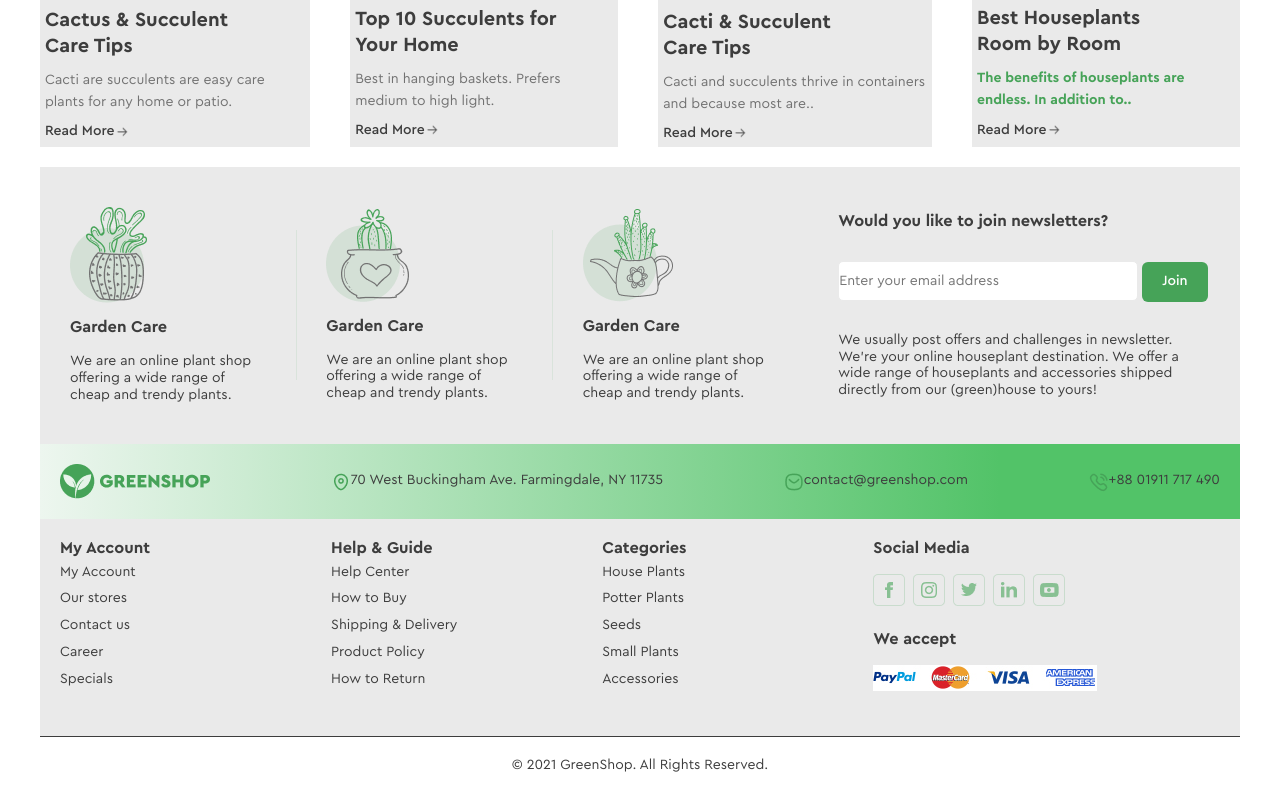
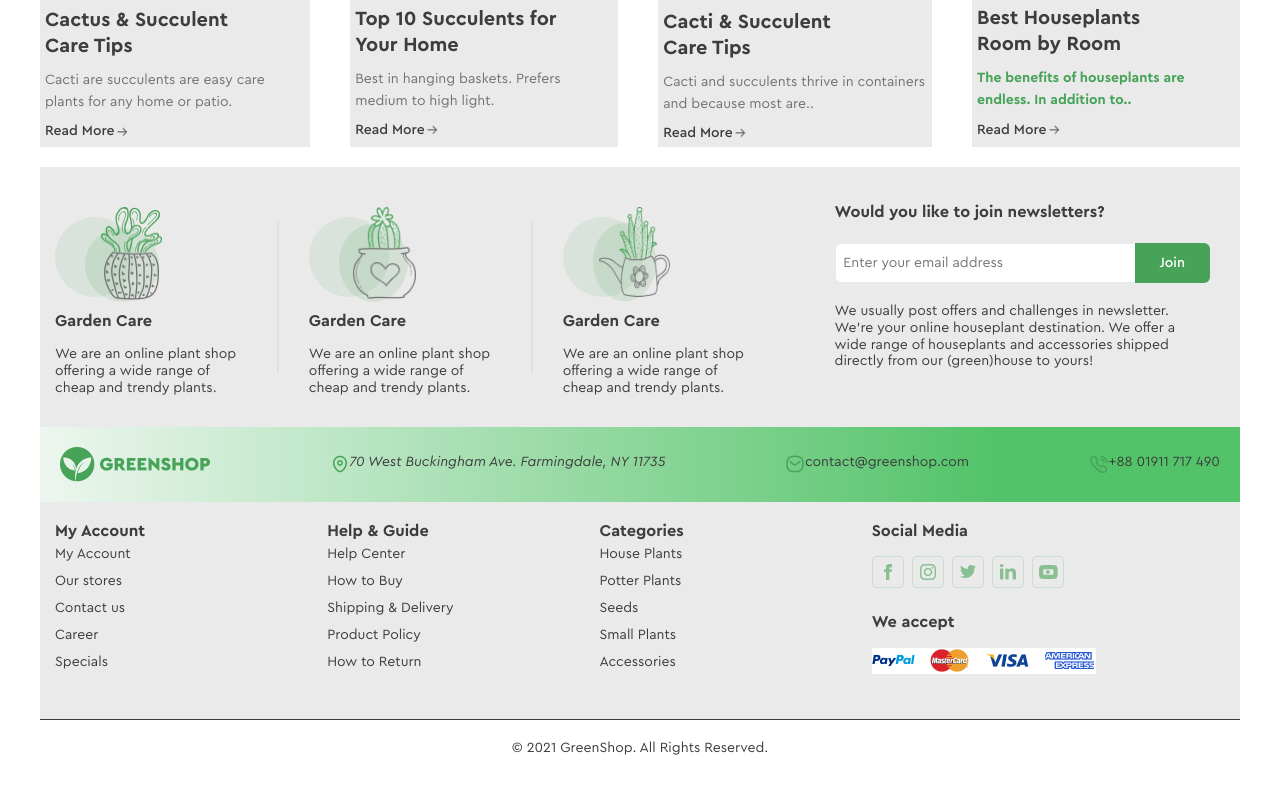
Before and after one commit to Dmytro-HillelLMS/GH-new, a plain HTML site: page index.html in a window 1280 px wide. Shown: the part 2328-3122 px from the top of the page. Drawn offline with Linux system fonts and the light colour scheme.

Commit message:
edit code index and style

```diff
--- a/css/style.css
+++ b/css/style.css
@@ -942,25 +942,53 @@ h1 {
 .container-footer{
     max-width: 1200px;
         margin: 20px auto;
-        padding: 0;
-        display: flex;
-        flex-direction: column;
+
 }
 .up-footer{
 
     display: flex;
     justify-content: space-between;
     background-color: #EAEAEA;
-    padding: 0;
-    margin: 0;
+
+
     align-items: center;
     color: #3D3D3D;
 }
-.info{
-    display: block;
+.info {
+    flex: 1;
     margin: 30px;
+    padding-top: 100px;
+    color: #3D3D3D;
+    text-align: left;
+    background-repeat: no-repeat;
+    background-position: 30px 10px, 0px 20px;
+    background-size: 77px 95px, 80px 80px;
+}
 
 
+.info-1 {
+
+    background-image:
+        url('../image/Picture1.png'),
+        radial-gradient(circle at center, rgba(70, 163, 88, 0.1) 0%, rgba(70, 163, 88, 0.1) 70%, transparent 71%);
+}
+
+.info-2 {
+    background-image:
+        url('../image/Picture2.png'),
+        radial-gradient(circle at center, rgba(70, 163, 88, 0.1) 0%, rgba(70, 163, 88, 0.1) 70%, transparent 71%);
+}
+
+.info-3 {
+    background-image:
+        url('../image/Picture3.png'),
+        radial-gradient(circle at center, rgba(70, 163, 88, 0.1) 0%, rgba(70, 163, 88, 0.1) 70%, transparent 71%);
+}
+
+
+
+.info:first-child {
+    margin-left: 15px;
 }
 .vertical-line{
     width: 2px;
@@ -975,25 +1003,48 @@ h1 {
     padding: 15px 0;
 }
 .join{
-    display: block;
-    margin: 30px;
+    flex: 1.5;
+   margin: 30px;
+    padding-left: 20px;
     color: #3D3D3D;
 
-    text-align: left;
-    width: 80%;
+
+
 }
 .join h3{
-    padding: 15px 0;
+    margin-bottom: 20px;
 }
 .join > p{
-    padding: 15px 0;
+    display: flex;
+    align-items: center;
+    margin-bottom: 20px;
+}
+
+.join .btn{
+
+    border-radius: 0 6px 6px 0;
+    display: flex;
+    align-items: center;
+    justify-content: center;
+    height: 40px;
+    padding: 0 25px;
+    margin: 0;
+
+}
+
+.join input {
+
+
+    border-radius: 6px 0 0 6px;
+
+    border-right: none;
+
 }
 .main-footer{
     display: flex;
         justify-content: space-between;
 
-        padding: 0;
-        margin: 0;
+
         align-items: center;
         color: #3D3D3D;
         background: linear-gradient(to right, #EDF6EF, #52C368 80% );
@@ -1018,8 +1069,7 @@ h1 {
     display: flex;
 
         background-color: #EAEAEA;
-        padding: 0;
-        margin: 0;
+
         align-items: center;
 
         border-bottom: 0.3px solid #3D3D3D;
@@ -1037,6 +1087,9 @@ h1 {
     margin: 20px;
 
 }
+.guid:first-child {
+    margin-left: 15px;
+}
 .guid ul {
     list-style: none;
     padding: 0;
@@ -1044,6 +1097,12 @@ h1 {
 }
 .guid li{
     padding: 5px 0;
+
+
+}
+.guid a{
+    text-decoration: none;
+    color: #3D3D3D;
 }
 .guid li:hover{
     color: #3d8f47;
--- a/index.html
+++ b/index.html
@@ -518,8 +518,8 @@
     <footer>
         <div class="container-footer">
             <div class="up-footer">
-                <div class="info">
-                    <img src="image/Picture1.png" alt="">
+                <div class="info info-1">
+
                     <h3>
                         Garden Care
                     </h3>
@@ -532,8 +532,8 @@
                 <div class="vertical-line">
 
                 </div>
-                <div class="info">
-                    <img src="image/Picture2.png" alt="">
+                <div class="info info-2">
+
                     <h3>
                         Garden Care
                     </h3>
@@ -546,8 +546,8 @@
                 <div class="vertical-line">
 
                 </div>
-                <div class="info">
-                    <img src="image/Picture3.png" alt="">
+                <div class="info info-3">
+
                     <h3>
                         Garden Care
                     </h3>
@@ -566,7 +566,7 @@
                             Email
 
                         </label>
-                        <input id="el" placeholder="Enter your email address" type="email">
+                        <input id="el" placeholder="  Enter your email address" type="email">
                         <a href="" class="btn">Join</a>
                     </p>
                     <p>
@@ -585,24 +585,24 @@
 
                 <div class="inform">
                     <img src="image/Location.png" alt="">
-                    <p>
+                    <address>
                         70 West Buckingham Ave.
                         Farmingdale, NY 11735
-                    </p>
+                    </address>
                 </div>
 
                 <div class="inform">
                     <img src="image/Icon.png" alt="">
-                    <p>
+                    <a>
                         contact@greenshop.com
-                    </p>
+                    </a>
                 </div>
 
                 <div class="inform">
                     <img src="image/Calling.png" alt="">
-                    <p>
+                    <a>
                         +88 01911 717 490
-                    </p>
+                    </a>
                 </div>
 
             </div>
@@ -615,25 +615,26 @@
                         </h3>
                         <ul>
                             <li>
-                                My Account
+                                <a href="">My Account</a>
+
 
                             </li>
                             <li>
-                            Our stores
+                            <a href="">Our stores</a>
                             </li>
                             <li>
 
-                            Contact us
+                            <a href="">Contact us</a>
 
                             </li>
                             <li>
 
-                            Career
+                            <a href="">Career</a>
 
                             </li>
                             <li>
 
-                            Specials
+                            <a href="">Specials</a>
                             </li>
                         </ul>
 
@@ -644,25 +645,25 @@
                         </h3>
                         <ul>
                             <li>
-                                Help Center
+                                <a href="">Help Center</a>
 
                             </li>
                             <li>
-                                How to Buy
+                                <a href="">How to Buy</a>
                             </li>
                             <li>
 
-                                Shipping & Delivery
+                                <a href="">Shipping & Delivery</a>
 
                             </li>
                             <li>
 
-                                Product Policy
+                                <a href="">Product Policy</a>
 
                             </li>
                             <li>
 
-                                How to Return
+                                <a href="">How to Return</a>
                             </li>
                         </ul>
 
@@ -673,25 +674,25 @@
                         </h3>
                         <ul>
                             <li>
-                                House Plants
+                                <a href="">House Plants</a>
 
                             </li>
                             <li>
-                                Potter Plants
+                                <a href="">Potter Plants</a>
                             </li>
                             <li>
 
-                                Seeds
+                                <a href="">Seeds</a>
 
                             </li>
                             <li>
 
-                                Small Plants
+                                <a href="">Small Plants</a>
 
                             </li>
                             <li>
 
-                                Accessories
+                                <a href="">Accessories</a>
                             </li>
                         </ul>
 
@@ -716,9 +717,9 @@
             </div>
 
         </div>
-        <span class="end">
+        <p class="end">
             © 2021 GreenShop. All Rights Reserved.
-        </span>
+        </p>
     </footer>
 
 </body>
```
